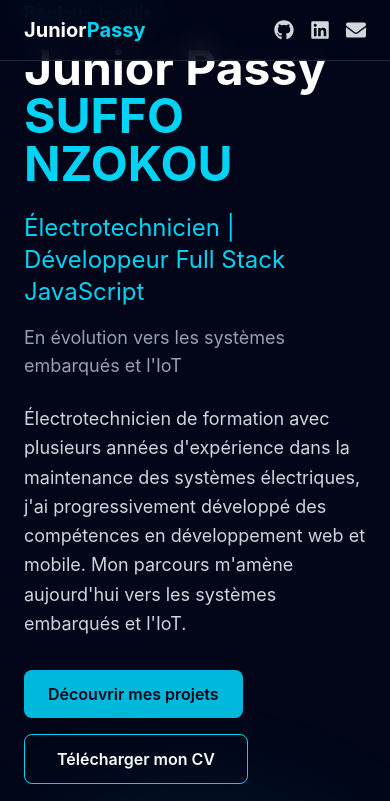
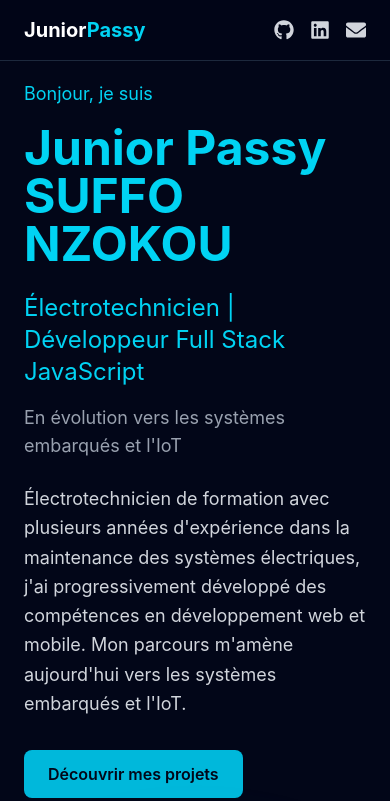
Before and after one commit to Junior-Passy2025/JUNIOR-PORTFOLIO-FRONTEND, a React (Vite) app: page / in a window 390 px wide. Shown: the top 801 px of the page. Built offline with nearby package versions, Linux system fonts and the light colour scheme.

Commit message:
fix hero name mobile display

```diff
--- a/src/components/Contact.tsx
+++ b/src/components/Contact.tsx
@@ -42,7 +42,7 @@ const Contact = () => {
       className="
         bg-slate-900
         text-white
-        py-20
+        pb-20
       "
     >
       <div
--- a/src/components/Hero.tsx
+++ b/src/components/Hero.tsx
@@ -16,6 +16,8 @@ const Hero = () => {
           flex
           items-center
           overflow-hidden
+          pt-20
+          md:pt-0
           "
     >
       <div
@@ -45,7 +47,7 @@ const Hero = () => {
     mb-6
   "
           >
-            <motion.span>
+            <motion.span className="text-cyan-400">
               {firstName.split("").map((letter, index) => (
                 <motion.span
                   key={index}
@@ -66,20 +68,27 @@ const Hero = () => {
             <br />
 
             <motion.span className="text-cyan-400">
-              {lastName.split("").map((letter, index) => (
+              {lastName.split(" ").map((word, wordIndex) => (
+                <span key={wordIndex}>
+                  {word.split("").map((letter, index) => (
                     <motion.span
                       key={index}
                       animate={{ opacity: [0, 1, 1, 0] }}
                       transition={{
                         duration: 8,
                         times: [0, 0.25, 0.9, 1],
-                    delay: (firstName.length + index) * 0.12,
+                        delay:
+                          (firstName.length + index + wordIndex * 6) * 0.12,
                         repeat: Infinity,
                         repeatDelay: 5,
                       }}
                     >
                       {letter}
                     </motion.span>
+                  ))}
+
+                  {wordIndex === 0 && <br />}
+                </span>
               ))}
             </motion.span>
           </motion.h1>
--- a/src/components/Projects.tsx
+++ b/src/components/Projects.tsx
@@ -12,7 +12,7 @@ const Projects = () => {
       className="
         bg-slate-900
         text-white
-        py-20
+        pb-20
       "
     >
 
```
Lines whose indentation alone changed are shown as unchanged.
